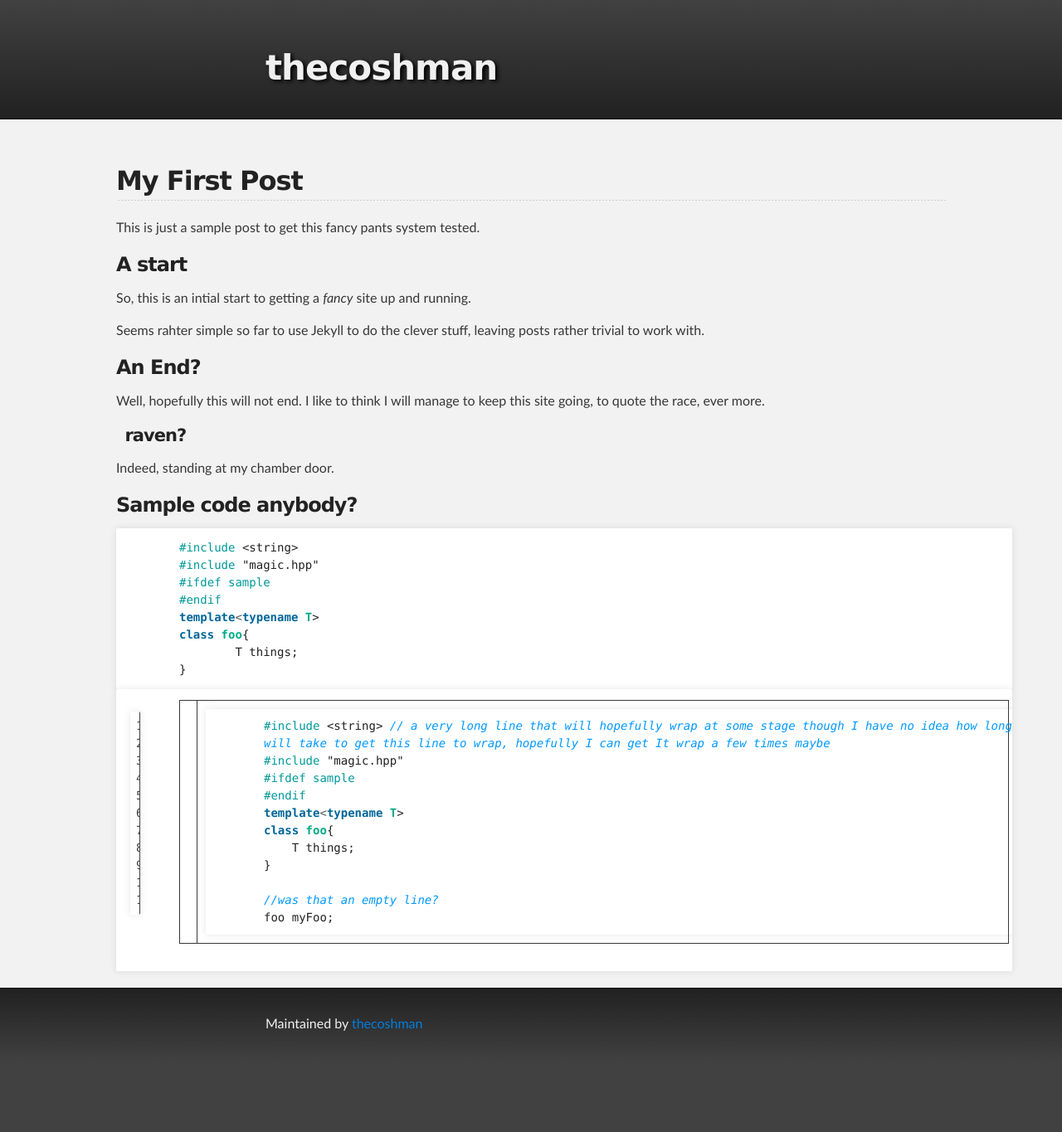
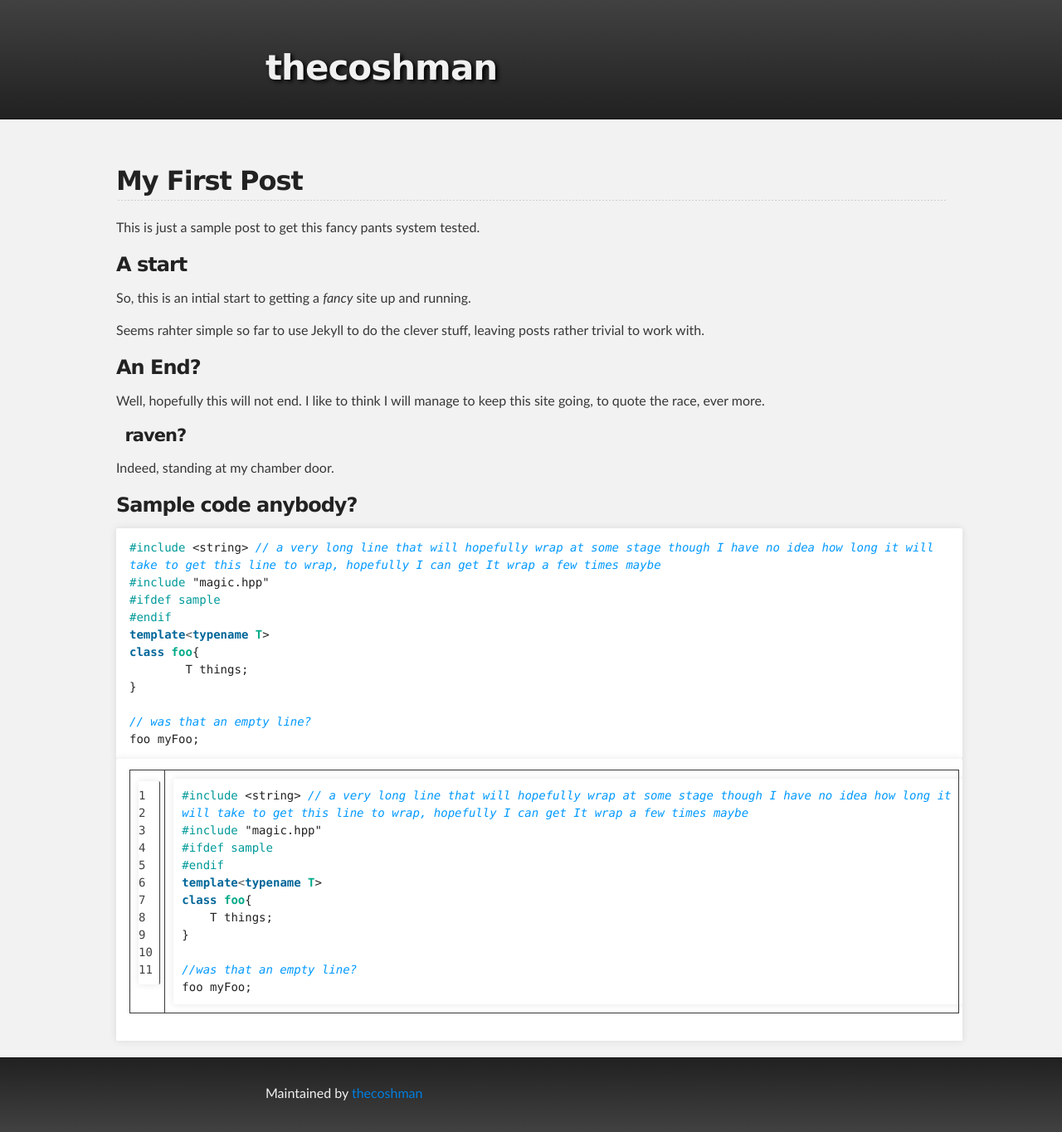
Before and after one commit to thecoshman/thecoshman.github.com, a Jekyll site: the page built from _posts/2013-07-17-sample-post.markdown, in a window 1280 px wide. Shown: the whole page at 83% size. Built offline with Jekyll 4.4.1, drawn with Linux system fonts in a browser that asks for light colours; before the commit the page ends 1281 px from its top, so only the background shows below that.

Commit message:
Updated style for line numbers in code samples. Worked on 'introduction'

```diff
--- a/_posts/2013-07-17-sample-post.markdown
+++ b/_posts/2013-07-17-sample-post.markdown
@@ -24,7 +24,7 @@ Indeed, standing at my chamber door.
 ### Sample code anybody?
 
 {% highlight cpp %}
-#include <string>
+#include <string> // a very long line that will hopefully wrap at some stage though I have no idea how long it will take to get this line to wrap, hopefully I can get It wrap a few times maybe
 #include "magic.hpp"
 #ifdef sample
 #endif
@@ -32,6 +32,9 @@ template<typename T>
 class foo{
         T things;
 }
+
+// was that an empty line?
+foo myFoo;
 {% endhighlight %}
 
 {% highlight cpp linenos %}
--- a/css/default.css
+++ b/css/default.css
@@ -59,8 +59,8 @@ h4, h5, h6 {
 .lineno {
   color: #414141;
   border-right: #414141 solid 1px;
-  padding: 0.25em 0.25em 0.25em 0.5em;
-  margin-left: -5em;
+  padding: 0.25em 0.25em 0.25em 0em;
+/*  margin-left: -5em; */
   -webkit-user-select: none;
   -moz-user-select: none;
   -ms-user-select: none;
@@ -76,10 +76,6 @@ h4, h5, h6 {
   padding-bottom: 0.5em;
 }
 
-pre {
-  padding-left: 5em;
-}
-
-span {
+.highlight pre code span {
   white-space: pre-wrap;
 }
```
Also changed, not shown: _posts/rest/2013-07-24-introduction.markdown (+20 -8 lines).
